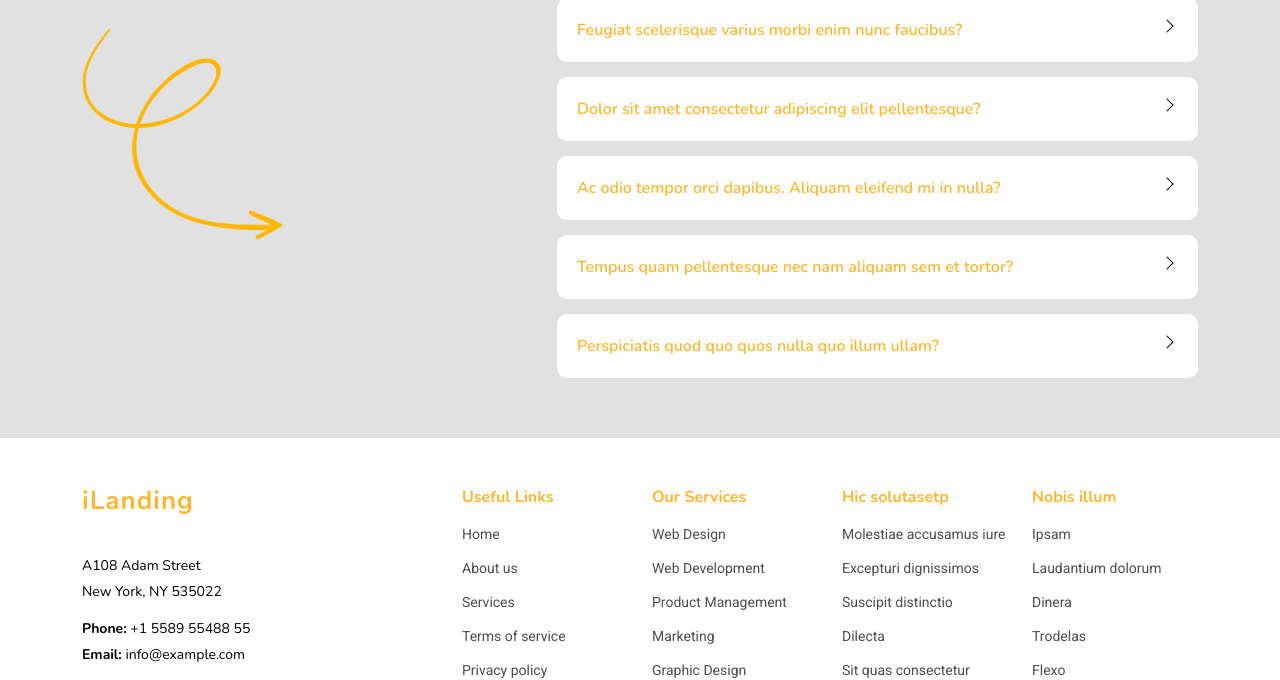
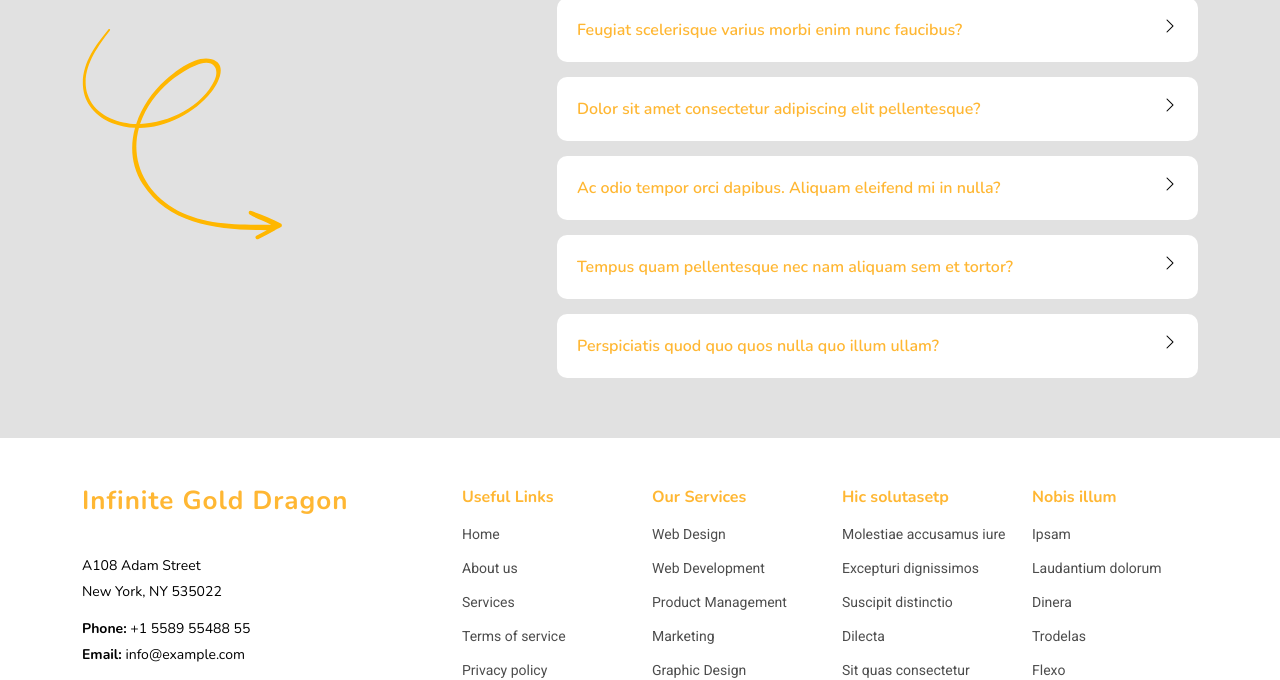
Before and after one commit to ledomnique/GoldProject, a plain HTML site: page about.html in a window 1280 px wide. Shown: the part 989-1669 px from the top of the page. Drawn offline with nearby package versions, Linux system fonts and the light colour scheme.

Commit message:
changed footer site name to client company's name

```diff
--- a/about.html
+++ b/about.html
@@ -205,7 +205,7 @@
       <div class="row gy-4">
         <div class="col-lg-4 col-md-6 footer-about">
           <a href="index.html" class="logo d-flex align-items-center">
-            <span class="sitename">iLanding</span>
+            <span class="sitename">Infinite Gold Dragon</span>
           </a>
           <div class="footer-contact pt-3">
             <p>A108 Adam Street</p>
```
Also changed, not shown: index.html (+1 -1 lines), services.html (+1 -1 lines).
